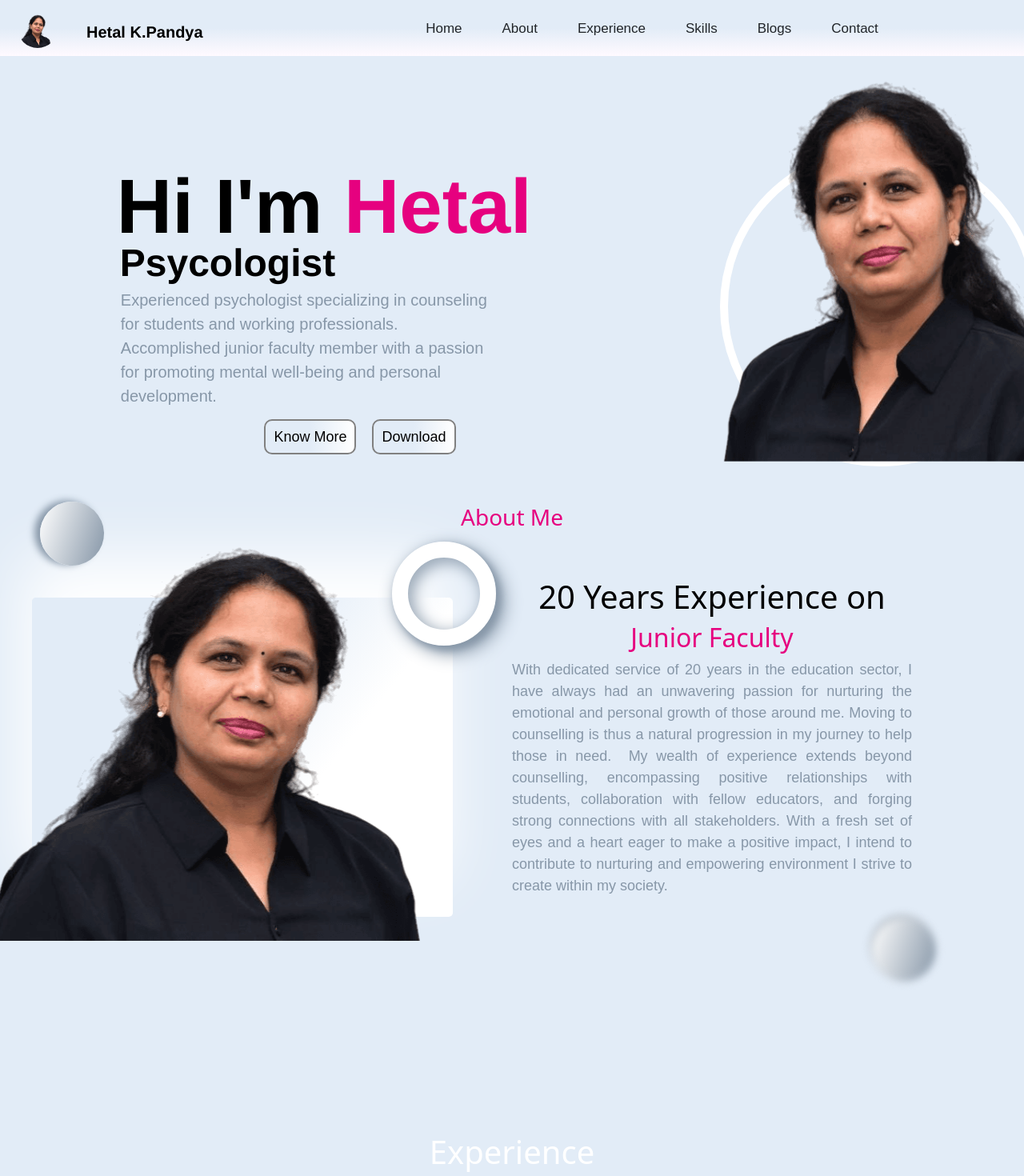
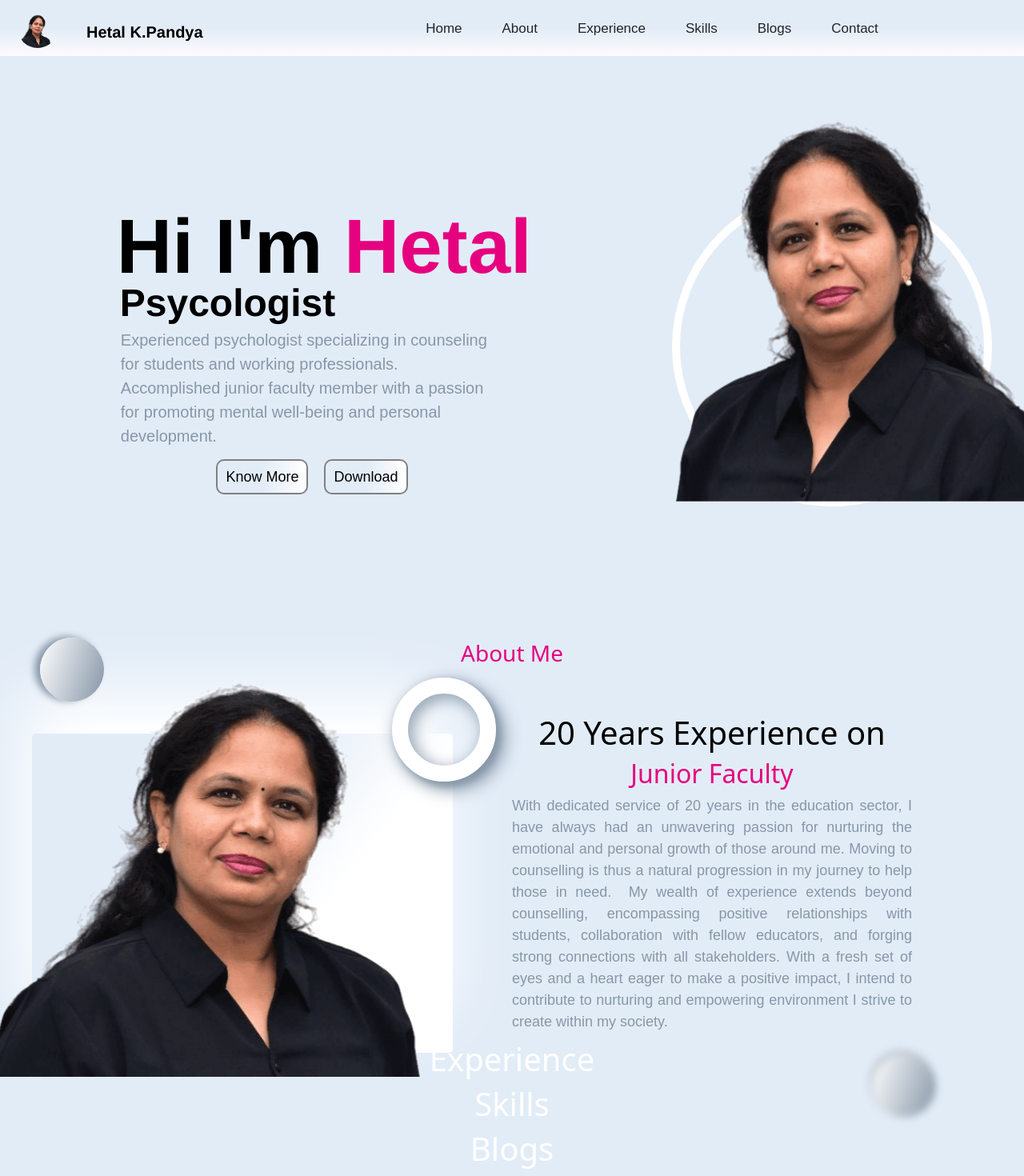
Before and after one commit to hariharan005/hetal, a React (Create React App) app in the folder hetal-portfolio/: page / in a window 1280 px wide. Shown: the top 1470 px of the page at 80% size. Built offline with nearby package versions, Linux system fonts and the light colour scheme.

Commit message:
Home about and scroll to top activated with smooth scroll

```diff
--- a/hetal-portfolio/package.json
+++ b/hetal-portfolio/package.json
@@ -13,6 +13,7 @@
     "react-dom": "^18.2.0",
     "react-router-dom": "^6.22.0",
     "react-scripts": "5.0.1",
+    "react-scroll": "^1.9.0",
     "web-vitals": "^2.1.4"
   },
   "scripts": {
--- a/hetal-portfolio/src/components/about.js
+++ b/hetal-portfolio/src/components/about.js
@@ -15,7 +15,7 @@ export default function About() {
       }, []);
   return (
     <>
-      <section className="about">
+      <section className="about" id="testing">
         <h3 data-aos="fade-up">About Me</h3>
         <div className="bioabout1" data-aos="fade-up">
           <h1>20 Years Experience on</h1>
--- a/hetal-portfolio/src/components/home.js
+++ b/hetal-portfolio/src/components/home.js
@@ -8,10 +8,11 @@ import Blogs from "../components/blogs";
 import Contact from "../components/contact";
 //import Footer from "../components/footer";
 import profileImage from "../assets/logo.png";
-import { Link } from "react-router-dom";
+//import { Link } from "react-router-dom";
 import { useEffect } from "react";
 import AOS from 'aos';
 import 'aos/dist/aos.css';
+import { Link, animateScroll as scroll } from 'react-scroll';
 
 const HomePage = () => {
   useEffect(() => {
@@ -21,6 +22,10 @@ const HomePage = () => {
         easing: 'ease-in-sine',
         delay: 100,
     });
+  }, []);
+
+  useEffect(() => {
+    scroll.scrollToTop();
   }, []);
   return (
     <>
@@ -43,7 +48,7 @@ const HomePage = () => {
             <img src={profileImage} alt="Profile" title="Hetal"></img>
           </div>
           <div className="buttons">
-            <Link to="#about" className="knw-button">
+            <Link to="testing" smooth={true} duration={500} className="knw-button">
               Know More
             </Link>
             <Link to={profileImage} download="profile" className="dnw-button">
--- a/hetal-portfolio/src/css/about.css
+++ b/hetal-portfolio/src/css/about.css
@@ -1,7 +1,7 @@
 .about {
   position: relative;
-  top: 70px;
-  height: auto;
+  top: 200px;
+  height: 700px;
   width: 1400px;
 }
 .about h3 {
--- a/hetal-portfolio/src/css/home.css
+++ b/hetal-portfolio/src/css/home.css
@@ -2,10 +2,11 @@
   position: relative;
   /* background-color: #E2ECF7; */
   /* background: linear-gradient(90deg, rgba(226,236,247,1) 50%, rgba(255,255,255,1) 100%);  */
-  top: 100px;
-  height: 100%;
-  width: 100%;
+  top: 150px;
+  height: 600px;
+  width: 1400px;
   align-items: center;
+  scroll-behavior: smooth;
 }
 .bio {
   position: relative;
```
Also changed, not shown: 1 other file (tests, documents, lock files or other folders).
